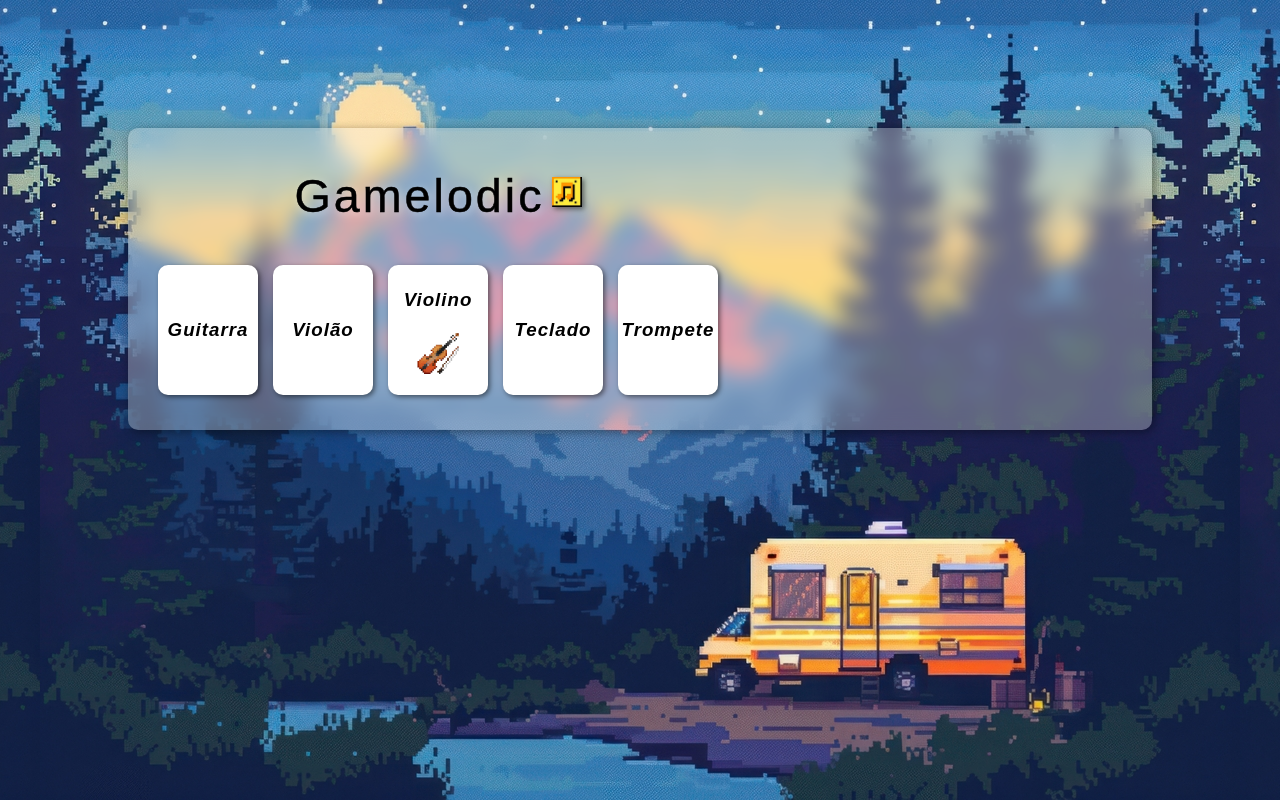
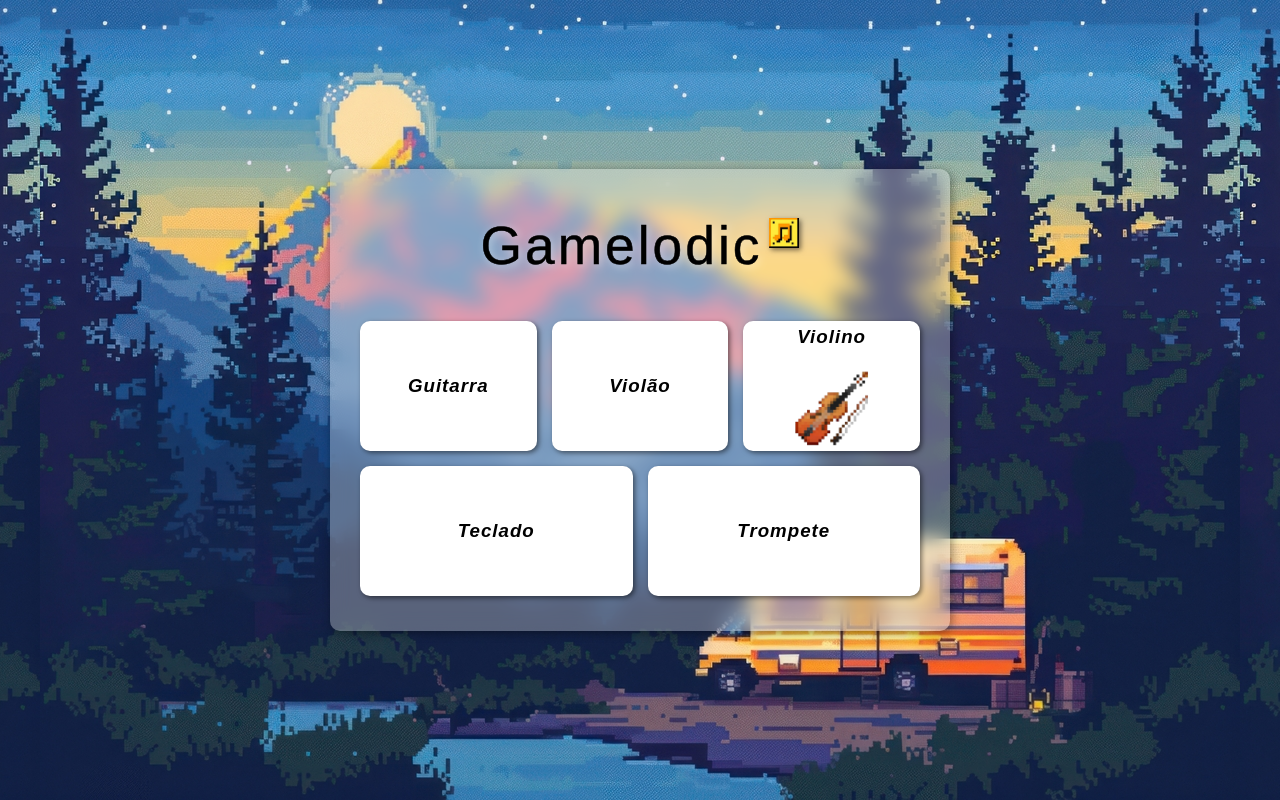
Before and after one commit to Lusquinh4/Gamelodic, a PHP site: page / in a window 1280 px wide. Run offline with PHP 8.4, Linux system fonts and the light colour scheme; some web fonts are replaced.

Commit message:
Design final

```diff
--- a/style.css
+++ b/style.css
@@ -27,6 +27,7 @@ body {
     height: 100vh;
     margin: 0;
     padding: 0;
+    align-items: center;
 }
 
 #interface {
@@ -36,10 +37,9 @@ body {
         box-shadow: 2px 2px 10px rgba(0, 0, 0, 0.4);
         border-radius: 10px;
         height: fit-content;
-        width: 80%;
+        width: fit-content;
         display: flex;
         justify-items: center;
-        margin-top: 10%;
 }
 
 legend{
@@ -142,10 +142,8 @@ body {
         box-shadow: 2px 2px 10px rgba(0, 0, 0, 0.4);
         border-radius: 10px;
         height: fit-content;
-        width: 80%;
         display: flex;
         justify-items: center;
-        margin-top: 10%;
 }
 
 legend{
@@ -230,11 +228,38 @@ img {
 }
 
 @media screen and (min-width: 481px) and (max-width: 768px) {
-    #interface{
-        margin-top: 15%;
-    }
-
     .instrumento{
         flex: 1 1 150px;
     }
 }
+
+@media screen and (min-width: 769px) and (max-width: 1024px){
+    #interface {
+        justify-content: center;
+        margin-top: 0;
+    }
+    .instrumento {
+        flex: 1 1 150px;
+    }
+    #titulo {
+        font-size: 40pt;
+    }
+    body {
+        align-items: center;
+    }
+}
+
+@media screen and (min-width: 1025px){
+    #interface {
+        justify-content: center;
+    }
+    .instrumento {
+        flex: 1 1 150px;
+    }
+    #titulo {
+        font-size: 40pt;
+    }
+    body {
+        align-items: center;
+    }
+}
```
